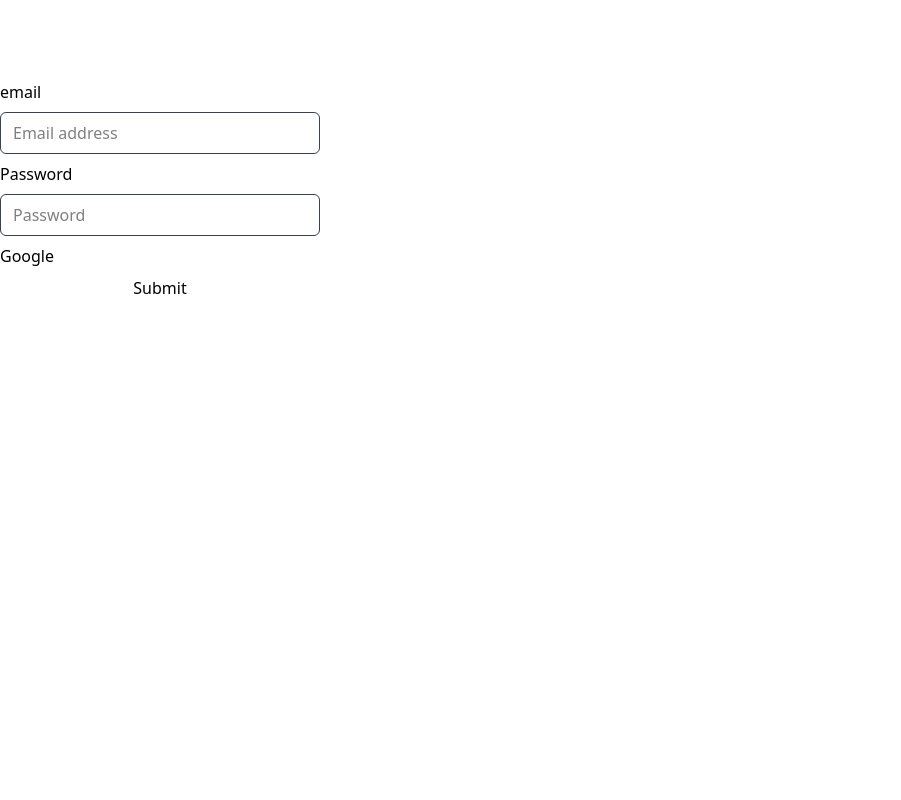
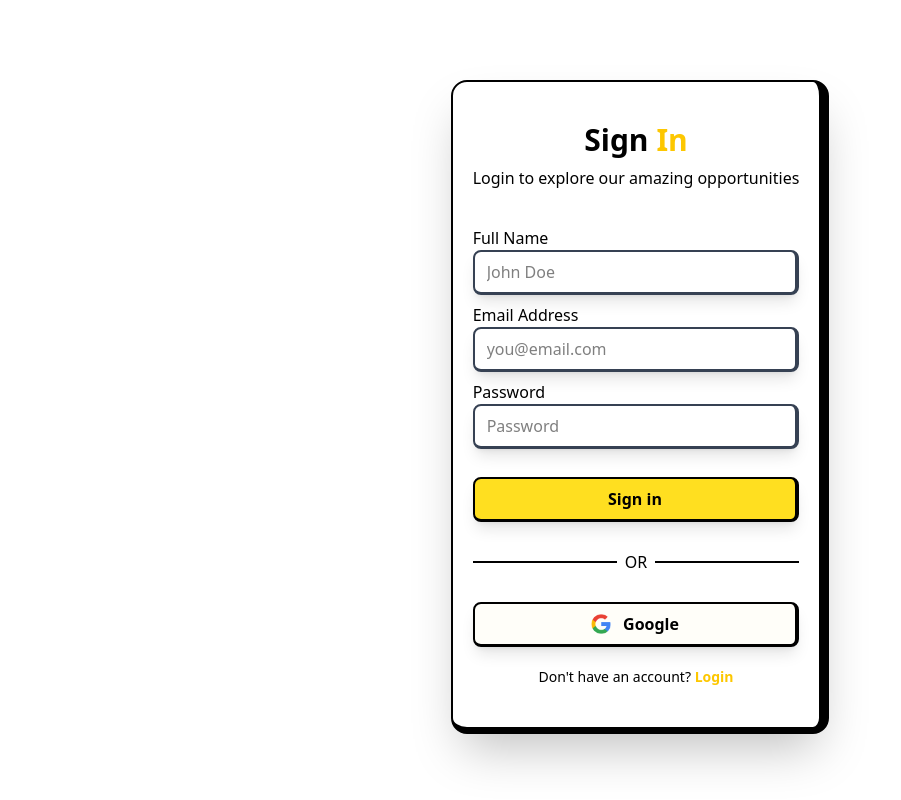
Before and after one commit to ariful97768/Roadmap, a React (Vite) app: page /register in a window 1280 px wide. Shown: the whole page, without its empty margins (0-901 px from the left). Built offline with nearby package versions, Linux system fonts and the light colour scheme; no server answers.

Commit message:
feat: Implement authentication flow with user profile updates and private route protection - updated log in and register UI

```diff
--- /dev/null
+++ b/src/ContextProvider/PrivateRoute.jsx
@@ -0,0 +1,21 @@
+import React from 'react';
+import { useContext } from 'react';
+import { AuthContext } from './AuthProvider';
+import { Navigate } from 'react-router-dom';
+
+const PrivateRoute = ({ children }) => {
+    const { user, loading } = useContext(AuthContext);
+    if (loading) {
+        return <div className="flex justify-center items-center h-screen">
+            <div className="animate-spin rounded-full h-16 w-16 border-b-2 border-blue-500"></div>
+        </div>;
+    }
+    if (user) {
+        return children;
+    }
+    return (
+        <Navigate to="/login" replace />
+    );
+};
+
+export default PrivateRoute;
--- a/src/Pages/Login.jsx
+++ b/src/Pages/Login.jsx
@@ -1,6 +1,7 @@
 import { useContext, useEffect } from "react";
 import { AuthContext } from "../ContextProvider/AuthProvider";
-import { useNavigate } from "react-router-dom";
+import { Link, useNavigate } from "react-router-dom";
+import googleLogo from '../assets/googleLogo.png';
 
 const Login = () => {
     const { loginWithEmail, loginWithGoogle, user, loading, setUser } = useContext(AuthContext)
@@ -24,25 +25,30 @@ const Login = () => {
             .catch(err => console.log(err))
     }
     return (
-        <div className="mx-auto max-w-max">
-            <div className="text-3xl font-semibold pt-20">Log in</div>
-            <form onSubmit={handleLogin} className='flex flex-col gap-2 py-10 max-w-max'>
-                <label htmlFor="name" className="flex flex-col gap-2">
-                    name
-                    <input id="name" placeholder="Full name" className='border min-w-xs px-3 py-2 rounded-md outline-none border-gray-700' type="name" name="name" />
+        <form onSubmit={handleLogin}>
+            <div className='flex flex-col gap-2 max-w-max px-5 border-2 shadow-2xl border-b-7 border-r-10 rounded-2xl py-10 mx-auto mt-20'>
+                <div className='text-center mb-7 space-y-2'>
+                    <h3 className='text-3xl font-black'>Log <span className='text-yellow-400'>In</span></h3>
+                    <p>Login to explore our amazing opportunities</p>
+                </div>
+                <label htmlFor="email" className="flex flex-col">
+                    Email Address
+                    <input placeholder="you@email.com" className='border-2 shadow-lg border-b-3 border-r-4 min-w-xs px-3 py-2 rounded-lg outline-none border-gray-700' type="email" name="email" id="email" />
                 </label>
-                <label htmlFor="email" className="flex flex-col gap-2">
-                    email
-                    <input placeholder="Email address" className='border min-w-xs px-3 py-2 rounded-md outline-none border-gray-700' type="email" name="email" id="email" />
+                <label htmlFor="password" className="flex flex-col">
+                    Password
+                    <input placeholder="Password" className='border-2 shadow-lg border-b-3 border-r-4 min-w-xs px-3 py-2 rounded-lg outline-none border-gray-700' type="password" name="password" id="password" />
                 </label>
-                <label htmlFor="password" className="flex flex-col gap-2">
-                    Password
-                    <input placeholder="Password" className='border min-w-xs px-3 py-2 rounded-md outline-none border-gray-700' type="password" name="password" id="password" />
-                </label>
-                <div onClick={handleGoogle}>Google</div>
-                <button className="">Submit</button>
-            </form>
-        </div>
+                <button className="border-2 cursor-pointer active:scale-95 transform duration-300 mt-5 shadow-lg border-b-3 border-r-4 rounded-lg py-2 font-bold bg-yellow-300">Sign in</button>
+                <div className='flex items-center my-5 gap-2'>
+                    <hr className='w-full border' />
+                    OR
+                    <hr className='w-full border' />
+                </div>
+                <div className='border-2 shadow-lg border-b-3 border-r-4 rounded-lg py-2 font-bold bg-amber-50/30 cursor-pointer active:scale-95 transform duration-300 text-center flex items-center justify-center gap-3' onClick={handleGoogle}><img className='w-5 h-5' src={googleLogo} alt="Logo" /> Google</div>
+                <p className='text-center text-sm mt-3'>Don't have an account? <Link to={'/register'} className='font-bold text-yellow-400 cursor-pointer'>Register</Link></p>
+            </div>
+        </form>
     );
 };
 
--- a/src/Pages/Register.jsx
+++ b/src/Pages/Register.jsx
@@ -1,9 +1,10 @@
 import { useContext, useEffect } from 'react';
 import { AuthContext } from '../ContextProvider/AuthProvider';
-import { useNavigate } from 'react-router-dom';
+import { Link, useNavigate } from 'react-router-dom';
+import googleLogo from '../assets/googleLogo.png';
 
 const Register = () => {
-    const { setUser, registerWithEmail, loading, user, loginWithGoogle } = useContext(AuthContext)
+    const { setUser, registerWithEmail, loading, user, loginWithGoogle, updateUser } = useContext(AuthContext)
     const navigate = useNavigate()
     useEffect(() => {
         if (!loading && user) {
@@ -13,8 +14,19 @@ const Register = () => {
 
     const handleRegister = (e) => {
         e.preventDefault()
+        if (e.target.email.value === '' || e.target.password.value === '') return alert('Please fill all fields')
+        if (e.target.password.value.length < 6) return alert('Password must be at least 6 characters long')
         registerWithEmail(e.target.email.value, e.target.password.value)
-            .then(res => setUser(res.user))
+            .then(res => {
+                setUser(res.user)
+                updateUser(e.target.name.value)
+                    .then(res => {
+                        console.log(res);
+                        alert('Registration successful')
+                        navigate('/')
+                    })
+                    .catch(err => console.log(err))
+            })
             .catch(err => console.log(err))
     }
 
@@ -26,17 +38,31 @@ const Register = () => {
 
     return (
         <form onSubmit={handleRegister}>
-            <div className='flex flex-col gap-2 py-20 max-w-max'>
-                <label htmlFor="email" className="flex flex-col gap-2">
-                    email
-                    <input placeholder="Email address" className='border min-w-xs px-3 py-2 rounded-md outline-none border-gray-700' type="email" name="email" id="email" />
+            <div className='flex flex-col gap-2 max-w-max px-5 border-2 shadow-2xl border-b-7 border-r-10 rounded-2xl py-10 mx-auto mt-20'>
+                <div className='text-center mb-7 space-y-2'>
+                    <h3 className='text-3xl font-black'>Sign <span className='text-yellow-400'>In</span></h3>
+                    <p>Login to explore our amazing opportunities</p>
+                </div>
+                <label htmlFor="name" className="flex flex-col">
+                    Full Name
+                    <input placeholder="John Doe" className='border-2 shadow-lg border-b-3 border-r-4 min-w-xs px-3 py-2 rounded-lg outline-none border-gray-700' type="email" name="name" id="name" />
                 </label>
-                <label htmlFor="password" className="flex flex-col gap-2">
+                <label htmlFor="email" className="flex flex-col">
+                    Email Address
+                    <input placeholder="you@email.com" className='border-2 shadow-lg border-b-3 border-r-4 min-w-xs px-3 py-2 rounded-lg outline-none border-gray-700' type="email" name="email" id="email" />
+                </label>
+                <label htmlFor="password" className="flex flex-col">
                     Password
-                    <input placeholder="Password" className='border min-w-xs px-3 py-2 rounded-md outline-none border-gray-700' type="password" name="password" id="password" />
+                    <input placeholder="Password" className='border-2 shadow-lg border-b-3 border-r-4 min-w-xs px-3 py-2 rounded-lg outline-none border-gray-700' type="password" name="password" id="password" />
                 </label>
-                <div onClick={handleGoogle}>Google</div>
-                <button className="">Submit</button>
+                <button className="border-2 cursor-pointer active:scale-95 transform duration-300 mt-5 shadow-lg border-b-3 border-r-4 rounded-lg py-2 font-bold bg-yellow-300">Sign in</button>
+                <div className='flex items-center my-5 gap-2'>
+                    <hr className='w-full border' />
+                    OR
+                    <hr className='w-full border' />
+                </div>
+                <div className='border-2 shadow-lg border-b-3 border-r-4 rounded-lg py-2 font-bold bg-amber-50/30 cursor-pointer active:scale-95 transform duration-300 text-center flex items-center justify-center gap-3' onClick={handleGoogle}><img className='w-5 h-5' src={googleLogo} alt="Logo" /> Google</div>
+                <p className='text-center text-sm mt-3'>Don't have an account? <Link to={'/login'} className='font-bold text-yellow-400 cursor-pointer'>Login</Link></p>
             </div>
         </form>
     );
--- a/src/Shared/Aside.jsx
+++ b/src/Shared/Aside.jsx
@@ -4,7 +4,7 @@ import { AuthContext } from "../ContextProvider/AuthProvider";
 const Aside = () => {
     const { setStatus } = useContext(AuthContext)
     return (
-        <div className="shadow-2xl p-5 border border-gray-300 rounded-md">
+        <div className="shadow-2xl p-5 border border-gray-300 bg-white rounded-md">
             {/* logo, name, description */}
             <div className="border p-3 rounded-md border-gray-400">
                 <div className="flex items-center gap-3">
--- a/src/Shared/Navbar.jsx
+++ b/src/Shared/Navbar.jsx
@@ -3,7 +3,7 @@ import { AuthContext } from "../ContextProvider/AuthProvider";
 import { Link } from "react-router-dom";
 
 const Navbar = () => {
-    const { user } = useContext(AuthContext)
+    const { user, logOut } = useContext(AuthContext)
     const [isOpen, setIsOpen] = useState(false);
     return (
         <nav className='max-w-[1536px] mx-auto px-20 shadow-md flex items-center justify-between py-2'>
@@ -24,7 +24,10 @@ const Navbar = () => {
                     <h3 className="px-3 font-medium">{user?.displayName}</h3>
                     <p className="px-3 text-xs mb-4 opacity-80 overflow-hidden">{user?.email}</p>
                     <Link onClick={() => setTimeout(() => setIsOpen(false), 200)} className="hover:bg-orange-100 block   px-3 rounded-md" to={'/'}>Home</Link>
-                    <div onClick={() => setTimeout(() => setIsOpen(false), 200)} className="hover:bg-red-600 rounded-md px-3 hover:text-white cursor-pointer active:scale-95 transition-transform duration-300 ">Logout</div>
+                    <div onClick={() => {
+                        setTimeout(() => setIsOpen(false), 200)
+                        logOut()
+                    }} className="hover:bg-red-600 rounded-md px-3 hover:text-white cursor-pointer active:scale-95 transition-transform duration-300 ">Logout</div>
                 </div>
             </div>
         </nav>
--- a/src/main.jsx
+++ b/src/main.jsx
@@ -11,6 +11,7 @@ import Home from './Pages/Home';
 import FeatureDetails from './Pages/FeatureDetails';
 import Login from './Pages/Login';
 import Register from './Pages/Register';
+import PrivateRoute from './ContextProvider/PrivateRoute';
 
 const router = createBrowserRouter([
   {
@@ -20,11 +21,11 @@ const router = createBrowserRouter([
     children: [
       {
         path: '/',
-        element: <Home />
+        element: <PrivateRoute><Home /></PrivateRoute>
       },
       {
         path: '/details/:id',
-        element: <FeatureDetails />,
+        element: <PrivateRoute><FeatureDetails /></PrivateRoute>,
         loader: ({ params }) => fetch(`http://localhost:5000/get-post/${params.id}`)
       }
     ]
```
Also changed, not shown: src/ContextProvider/AuthProvider.jsx (+19 -1 lines), src/assets/googleLogo.png (added).
